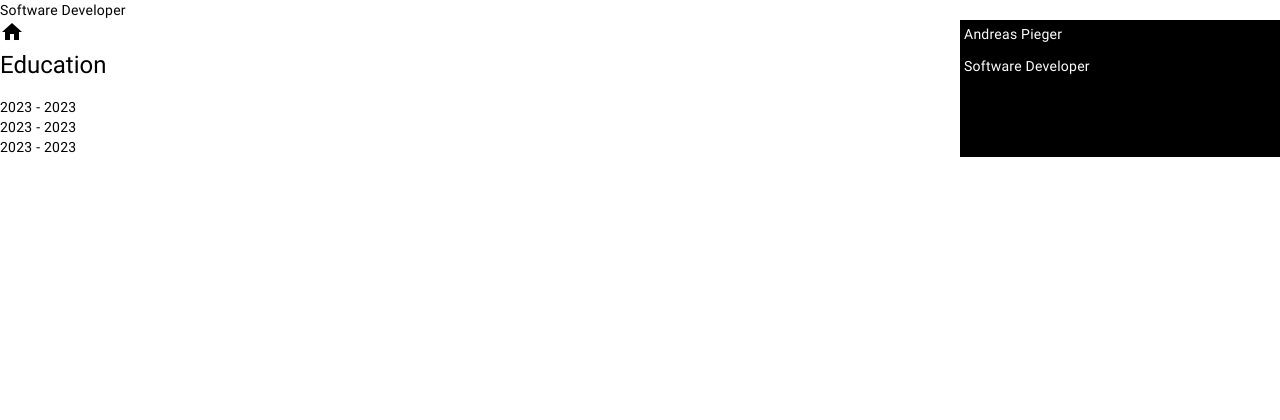
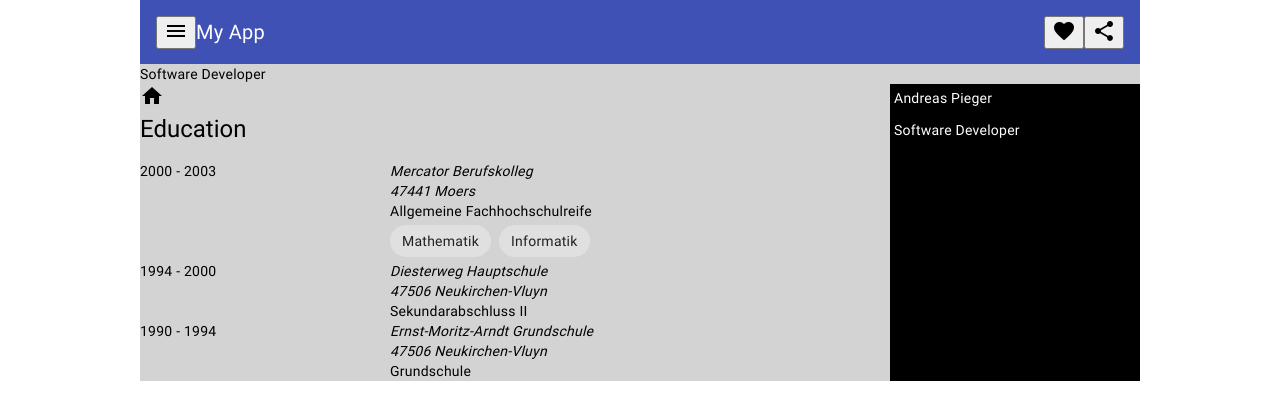
Before and after one commit to mdelta/angular-resume-viewer, an Angular app: page / in a window 1280 px wide. Shown: the top 420 px of the page. Built offline with nearby package versions, Linux system fonts and the light colour scheme.

Commit message:
Add new imports

```diff
--- a/src/app/app.component.html
+++ b/src/app/app.component.html
@@ -1,8 +1,35 @@
+<main>
+  <mat-toolbar color="primary">
+    <button
+      mat-icon-button
+      class="example-icon"
+      aria-label="Example icon-button with menu icon"
+    >
+      <mat-icon>menu</mat-icon>
+    </button>
+    <span>My App</span>
+    <span class="example-spacer"></span>
+    <button
+      mat-icon-button
+      class="example-icon favorite-icon"
+      aria-label="Example icon-button with heart icon"
+    >
+      <mat-icon>favorite</mat-icon>
+    </button>
+    <button
+      mat-icon-button
+      class="example-icon"
+      aria-label="Example icon-button with share icon"
+    >
+      <mat-icon>share</mat-icon>
+    </button>
+  </mat-toolbar>
+
   <div>{{ resumeData.basics.label }}</div>
   <div class="grid-container">
-  <div>
+    <section>
       <app-education [items]="educationData"></app-education>
-  </div>
+    </section>
     <div id="rightcol">
       <app-flipcard>
         <div front>
@@ -17,3 +44,4 @@
       </app-flipcard>
     </div>
   </div>
+</main>
--- a/src/app/app.component.ts
+++ b/src/app/app.component.ts
@@ -15,12 +15,7 @@
 
   ngOnInit() {
     for (const item of this.resumeData.education) {
-      const education = new Education(
-        item.studyType,
-        item.institution,
-        new Date(item.startDate),
-        new Date(item.endDate)
-      );
+      const education = new Education(item);
       this.educationData.push(education);
     }
   }
--- a/src/app/app.module.ts
+++ b/src/app/app.module.ts
@@ -8,7 +8,10 @@
 import { EducationItemComponent } from './education/education-item/education-item.component';
 import { BrowserAnimationsModule } from '@angular/platform-browser/animations';
 
+import { MatToolbarModule } from '@angular/material/toolbar';
+import { MatChipsModule } from '@angular/material/chips';
 import { MatIconModule } from '@angular/material/icon';
+
 import { NameComponent } from './name/name.component';
 import { VcardComponent } from './vcard/vcard.component';
 import { FlipcardComponent } from './flipcard/flipcard.component';
@@ -28,6 +31,8 @@
     AppRoutingModule,
     BrowserAnimationsModule,
     MatIconModule,
+    MatChipsModule,
+    MatToolbarModule,
   ],
   providers: [],
   bootstrap: [AppComponent],
```
Lines whose indentation alone changed are shown as unchanged.
